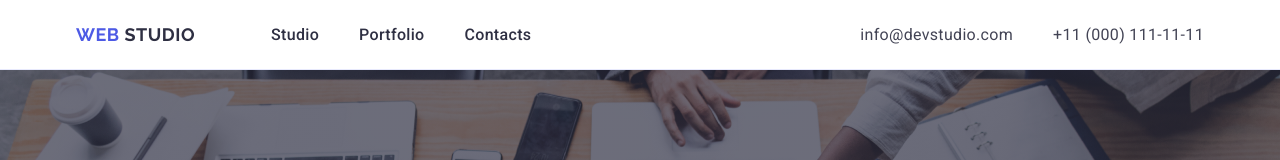
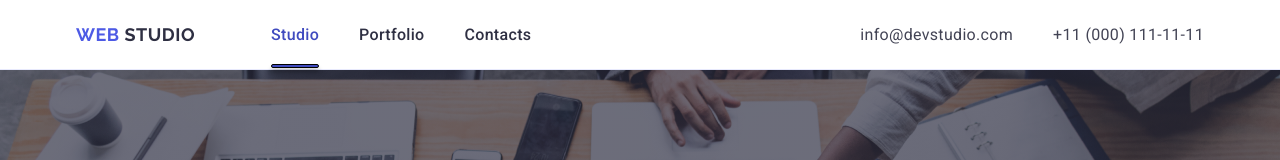
Before and after one commit to lion-the-family/goit-markup-hw-04, a plain HTML site: page index.html in a window 1280 px wide. Shown: the top 160 px of the page. Drawn offline with nearby package versions, Linux system fonts and the light colour scheme.

Commit message:
second commit

```diff
--- a/css/styles.css
+++ b/css/styles.css
@@ -71,13 +71,27 @@ a {
     letter-spacing: 0.02em;
     color: #2e2f42;
     padding: 24px 0;
+    position: relative;
+    transition:color 250ms cubic-bezier(0.4, 0, 0.2, 1);
 }
 
 .nav-list-item_link:hover,.nav-list-item_link:focus {
+    color: #404bbf;
+}
+.line-bg {
+    color: #404bbf;
+}
+.line-bg::after {
+    position: absolute;
+    content: '';
     width: 100%;
-    border-bottom: 4px solid #000;
+    bottom: 0;
+    left: 0;
+    height: 4px;
+    background-color: #404bbf;
     border-radius: 2px;
-    color:#404bbf;
+    box-shadow: 0 4px 4px 0 rgba(0, 0, 0, 0.25);
+    border: 1px solid #000;
 }
 
 .header-info {
--- a/index.html
+++ b/index.html
@@ -29,7 +29,9 @@
           >
           <ul class="nav-list">
             <li class="nav-list_item">
-              <a class="nav-list-item_link" href="./index.html">Studio</a>
+              <a class="nav-list-item_link line-bg" href="./index.html"
+                >Studio</a
+              >
             </li>
             <li class="nav-list_item">
               <a class="nav-list-item_link" href="">Portfolio</a>
```
